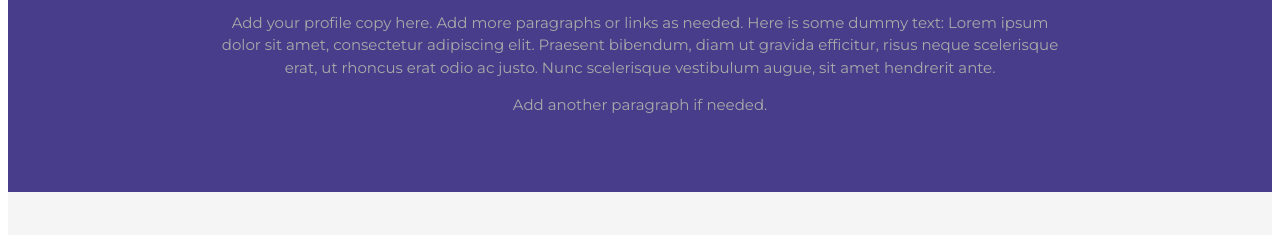
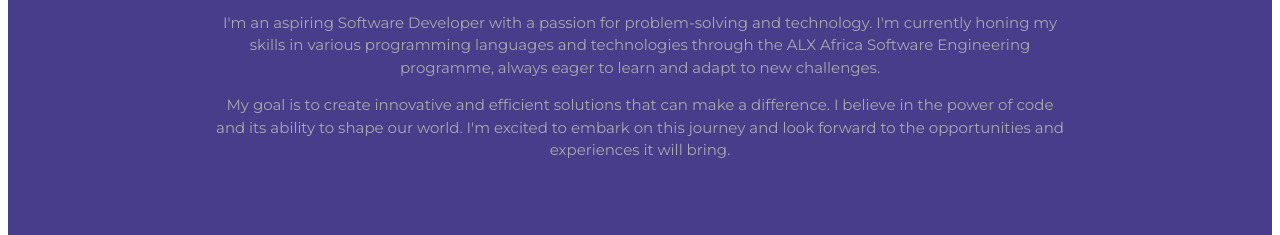
Before and after one commit to Tau-rai/tau_resume, a plain HTML site: page index.html in a window 1280 px wide. Shown: the part 229-464 px from the top of the page. Drawn offline with Linux system fonts and the light colour scheme.

Commit message:
updating indext.html file

```diff
--- a/index.html
+++ b/index.html
@@ -14,8 +14,9 @@
           <h1>Taurai Masaire</h1>
           <h2>Junior Developer</h2>
 
-          <p>Add your profile copy here. Add more paragraphs or links as needed. Here is some dummy text: Lorem ipsum dolor sit amet, consectetur adipiscing elit. Praesent bibendum, diam ut gravida efficitur, risus neque scelerisque erat, ut rhoncus erat odio ac justo. Nunc scelerisque vestibulum augue, sit amet hendrerit ante.</p>
-          <p>Add another paragraph if needed.</p>
+
+          <p>I'm an aspiring Software Developer with a passion for problem-solving and technology. I'm currently honing my skills in various programming languages and technologies through the ALX Africa Software Engineering programme, always eager to learn and adapt to new challenges.</p>
+        <p> My goal is to create innovative and efficient solutions that can make a difference. I believe in the power of code and its ability to shape our world. I'm excited to embark on this journey and look forward to the opportunities and experiences it will bring.</p>
         </div>
       </header>
 
```
